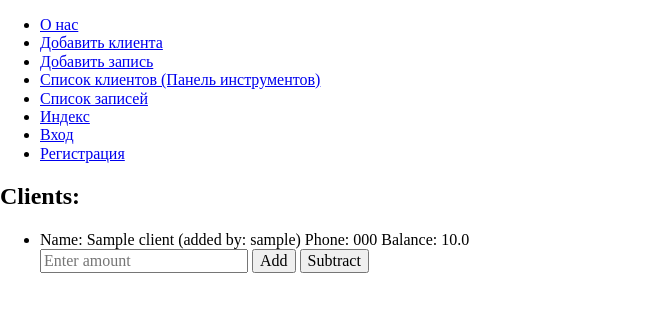
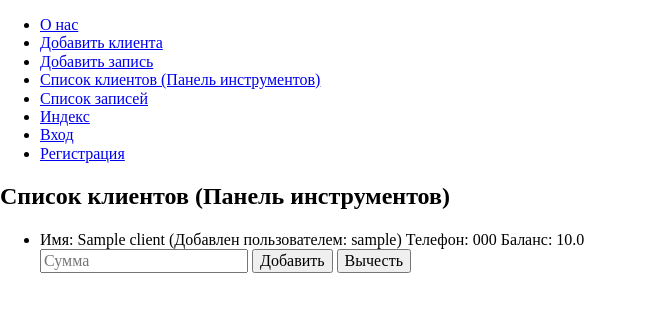
Before and after one commit to tony-against-machine/cmstheone, a Flask app: page /dashboard in a window 1280 px wide. Shown: the top 312 px of the page, without its empty margins (0-646 px from the left). Run offline with Flask 3, Linux system fonts and the light colour scheme; a user stored in the database is signed in; tables that the repository leaves empty hold one stand-in row (values such as "Sample post").

Commit message:
Russification of html templates

```diff
--- a/app/templates/about.html
+++ b/app/templates/about.html
@@ -1,9 +1,9 @@
 {% extends 'main_html/base.html' %}
 
 {% block title%}
-    about title
+    О нас
 {% endblock %}
 
 {% block body %}
-    <h1>About body</h1>
+    <h1>О нас</h1>
 {% endblock %}
--- a/app/templates/add_client.html
+++ b/app/templates/add_client.html
@@ -1,11 +1,11 @@
 {% extends 'main_html/base.html' %}
 
 {% block title%}
-add clien title
+Добавить клиента
 {% endblock %}
 
 {% block body %}
-<h1>Add Client</h1>
+<h1>Добавить клиента</h1>
 <form method="POST" action="{{ url_for('add_client') }}">
     {{ form.hidden_tag() }}
     <strong>{{ form.name.label }}:</strong> {{ form.name(size=20) }}
--- a/app/templates/add_note.html
+++ b/app/templates/add_note.html
@@ -1,11 +1,11 @@
 {% extends 'main_html/base.html' %}
 
 {% block title%}
-about title
+Добавить запись
 {% endblock %}
 
 {% block body %}
-<h1>Add Note</h1>
+<h1>Добавить запись</h1>
 <form method="POST" action="{{ url_for('add_note') }}">
     {{ form.csrf_token }}
     {{ form.hidden_tag() }}
--- a/app/templates/dashboard.html
+++ b/app/templates/dashboard.html
@@ -1,20 +1,20 @@
 {% extends 'main_html/base.html' %}
 
 {% block title %}
-dashboard title
+Список клиентов (Панель инструментов)
 {% endblock %}
 
 {% block body %}
-<h2>Clients:</h2>
+<h2>Список клиентов (Панель инструментов)</h2>
 <ul>
     {% for client in clients %}
     <li>
-        Name: {{ client.name }} (added by: {{ client.username }}) Phone: {{ client.phone }}
-        Balance: {{ client.balance }}
+        Имя: {{ client.name }} (Добавлен пользователем: {{ client.username }}) Телефон: {{ client.phone }}
+        Баланс: {{ client.balance }}
         <form method="post" action="{{ url_for('modify_balance', client_id=client.id) }}">
-            <input type="number" name="amount" step="0.01" placeholder="Enter amount" required>
-            <button type="submit" name="action" value="add">Add</button>
-            <button type="submit" name="action" value="subtract">Subtract</button>
+            <input type="number" name="amount" step="0.01" placeholder="Сумма" required>
+            <button type="submit" name="action" value="add">Добавить</button>
+            <button type="submit" name="action" value="subtract">Вычесть</button>
         </form>
     </li>
     {% endfor %}
--- a/app/templates/display_note.html
+++ b/app/templates/display_note.html
@@ -1,15 +1,15 @@
 {% extends 'main_html/base.html' %}
 
 {% block title%}
-display note title
+Список записей
 {% endblock %}
 
 {% block body %}
-<h1>display note body</h1>
+<h1>Список записей</h1>
 
 {% for note in notes %}
 <div>
-    <strong>Note Title:</strong> {{ note.title }} <strong>Note Content:</strong> {{ note.content }}
+    <strong>Заголовок:</strong> {{ note.title }} <strong>Содержание:</strong> {{ note.content }}
 </div>
 {% endfor %}
 
--- a/app/templates/index.html
+++ b/app/templates/index.html
@@ -1,9 +1,9 @@
 {% extends 'main_html/base.html' %}
 
 {% block title%}
-index title
+Индекс
 {% endblock %}
 
 {% block body %}
-<h1>Index body</h1>
+<h1>Индекс</h1>
 {% endblock %}
--- a/app/templates/login.html
+++ b/app/templates/login.html
@@ -1,11 +1,11 @@
 {% extends 'main_html/base.html' %}
 
 {% block title%}
-login title
+Вход
 {% endblock %}
 
 {% block body %}
-<h1>Login</h1>
+<h1>Вход</h1>
 <form method="POST" action="{{ url_for('login') }}">
     {{ form.hidden_tag() }}
     {{ form.username.label }} {{ form.username(size=20) }}
--- a/app/templates/registration.html
+++ b/app/templates/registration.html
@@ -1,11 +1,11 @@
 {% extends 'main_html/base.html' %}
 
 {% block title%}
-home title
+Регистрация
 {% endblock %}
 
 {% block body %}
-<h1>Registration</h1>
+<h1>Регистрация</h1>
 <form method="POST" action="{{ url_for('registration') }}">
     {{ form.hidden_tag() }}
     {{ form.username.label }} {{ form.username(size=20) }}
```
